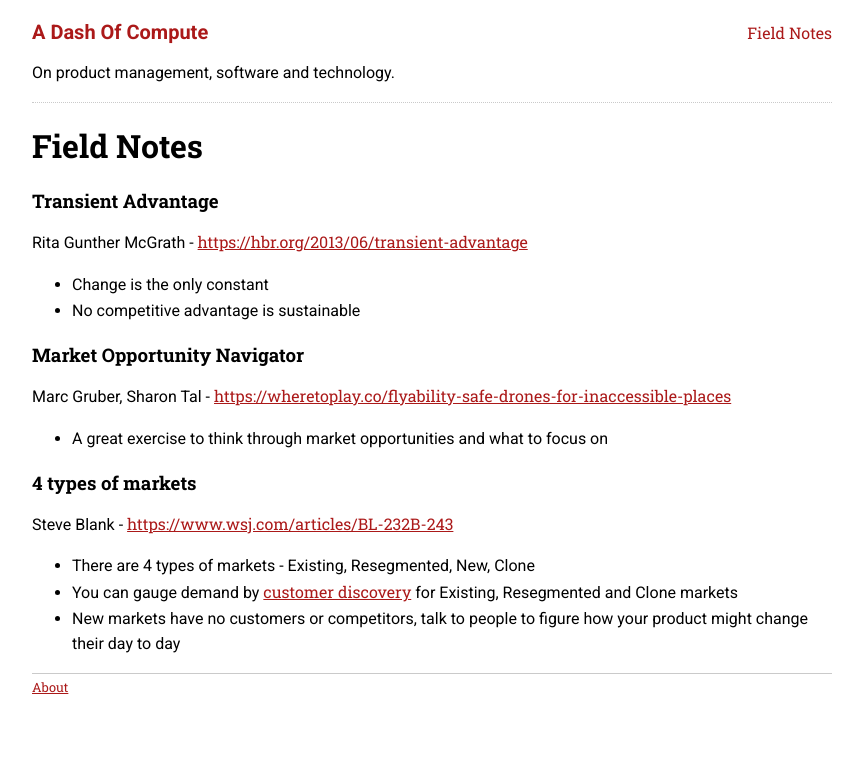
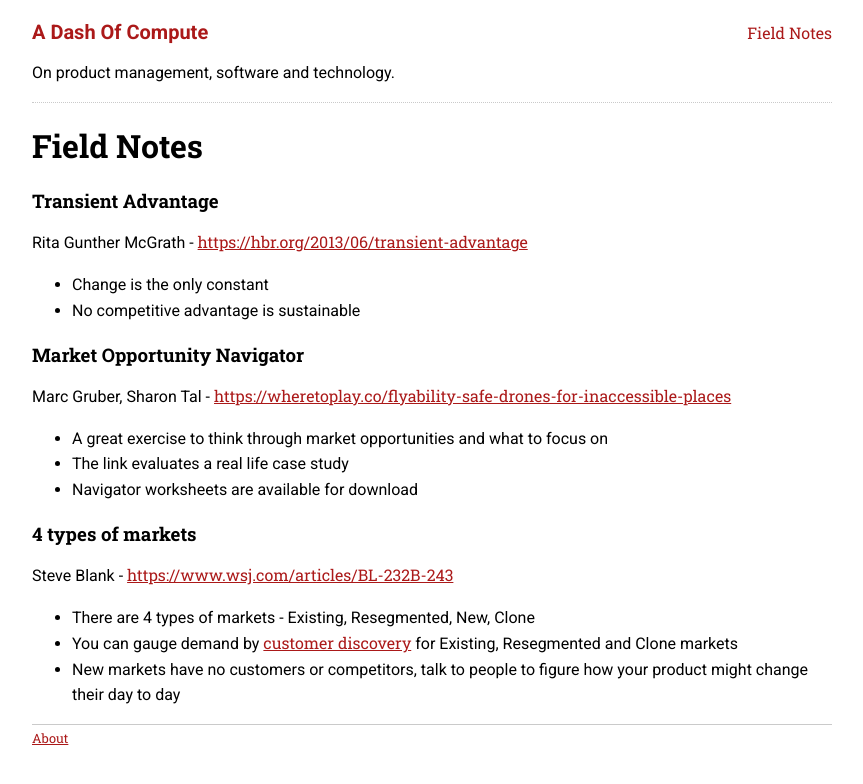
Before and after one commit to sautee/sautee.github.io, a Jekyll site: the page built from pages/fieldnotes.md, in a window 1280 px wide. Shown: the top 784 px of the page, without its empty margins (208-1071 px from the left). Built offline with Jekyll 4.4.1, drawn with Linux system fonts in a browser that asks for light colours.

Commit message:
Update fieldnotes.md

```diff
--- a/pages/fieldnotes.md
+++ b/pages/fieldnotes.md
@@ -15,6 +15,8 @@ Rita Gunther McGrath - <https://hbr.org/2013/06/transient-advantage>
 Marc Gruber, Sharon Tal - <https://wheretoplay.co/flyability-safe-drones-for-inaccessible-places>
 
 - A great exercise to think through market opportunities and what to focus on
+- The link evaluates a real life case study
+- Navigator worksheets are available for download
 
 ### 4 types of markets
 Steve Blank - <https://www.wsj.com/articles/BL-232B-243>
```
